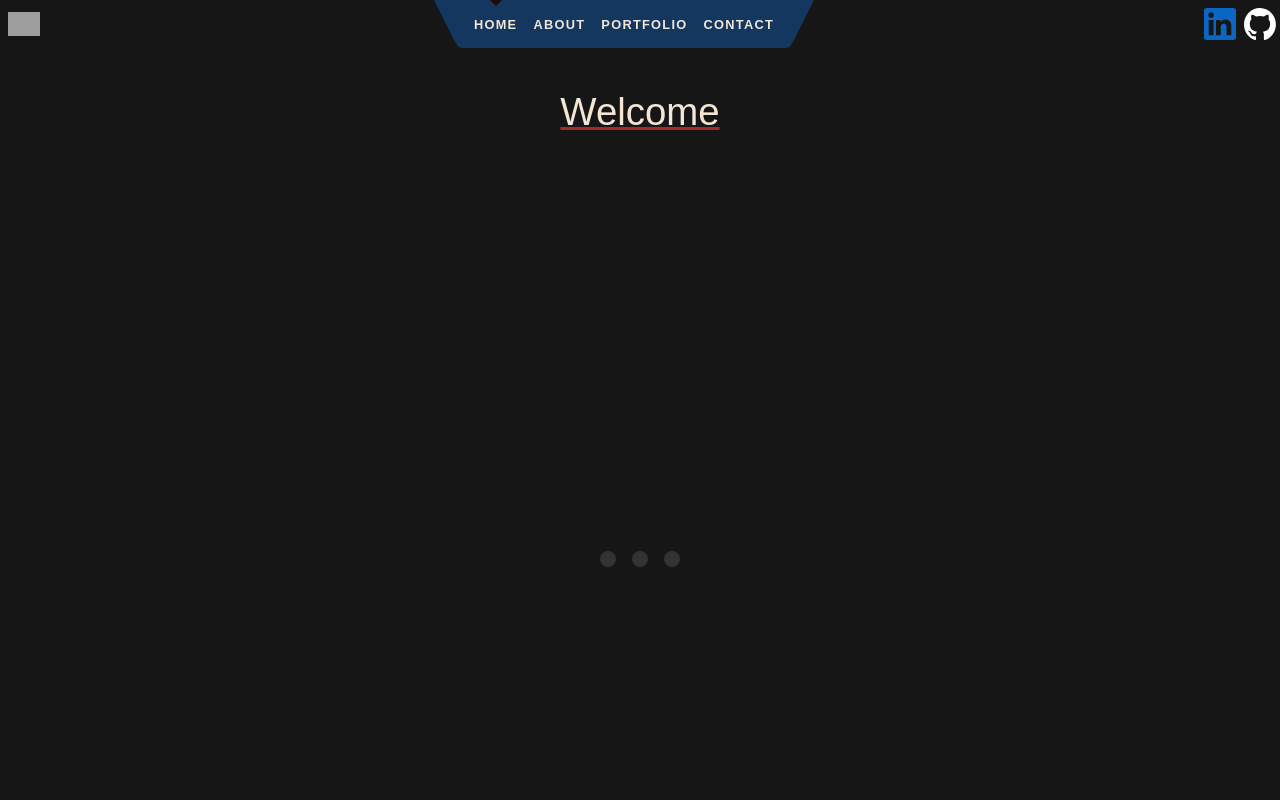
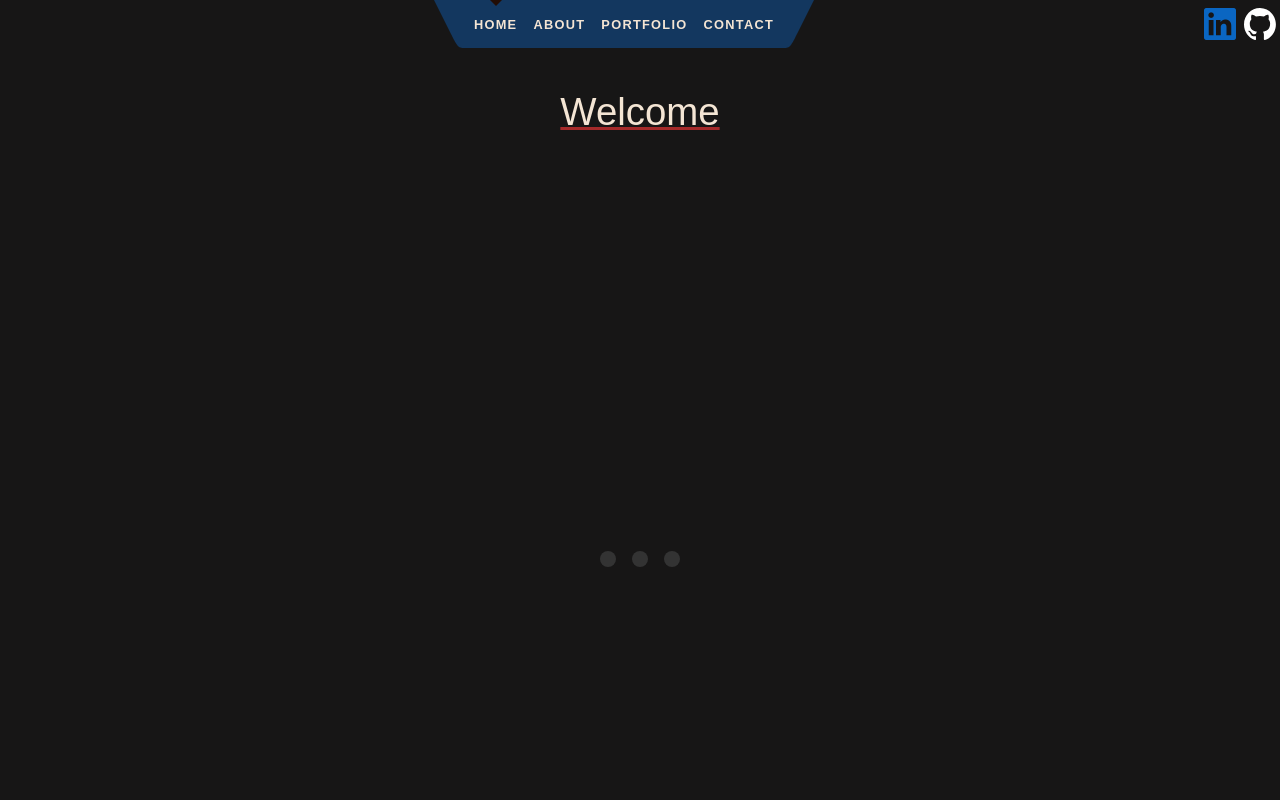
Before and after one commit to asbauer/mywebsite, a SvelteKit app: page / in a window 1280 px wide. Shown: the top 800 px of the page. Built offline with nearby package versions, Linux system fonts and the light colour scheme; grey boxes are pictures that could not be loaded.

Commit message:
Removed unused assessts

```diff
--- a/src/routes/+page.svelte
+++ b/src/routes/+page.svelte
@@ -1,7 +1,8 @@
-<script>
+<script>/*
 	import Counter from './Counter.svelte';
 	import welcome from '$lib/images/svelte-welcome.webp';
 	import welcome_fallback from '$lib/images/svelte-welcome.png';
+    */
 </script>
 
 <svelte:head>
--- a/src/routes/Header.svelte
+++ b/src/routes/Header.svelte
@@ -1,15 +1,16 @@
 <script>
 	import { page } from '$app/stores';
-	import logo from '$lib/images/svelte-logo.svg';
+	//import logo from '$lib/images/svelte-logo.svg';
 	import github from '$lib/images/github.svg';
 	import linkedin from '$lib/images/linkedin.png'
 </script>
 
 <header>
-	<div class="corner">
-		<a href="https://kit.svelte.dev">
+	<div hidden class="corner">
+		<a></a>
+		<!--a href="https://kit.svelte.dev">
 			<img src={logo} alt="SvelteKit" />
-		</a>
+		</a-->
 	</div>
 
 	<nav>
@@ -51,6 +52,7 @@
 	header {
 		display: flex;
 		justify-content: space-between;
+
 	}
 
 	.corner,#corner-socials {
@@ -101,6 +103,9 @@
 		justify-content: center;
 		--background: rgba(255, 255, 255, 0.7);
 		--background:rgba(18, 69, 126, 0.7);
+
+		justify-self: center;
+		text-align: center;
 
 	}
 
@@ -170,4 +175,6 @@
 
 
 
+
+
 </style>
```
